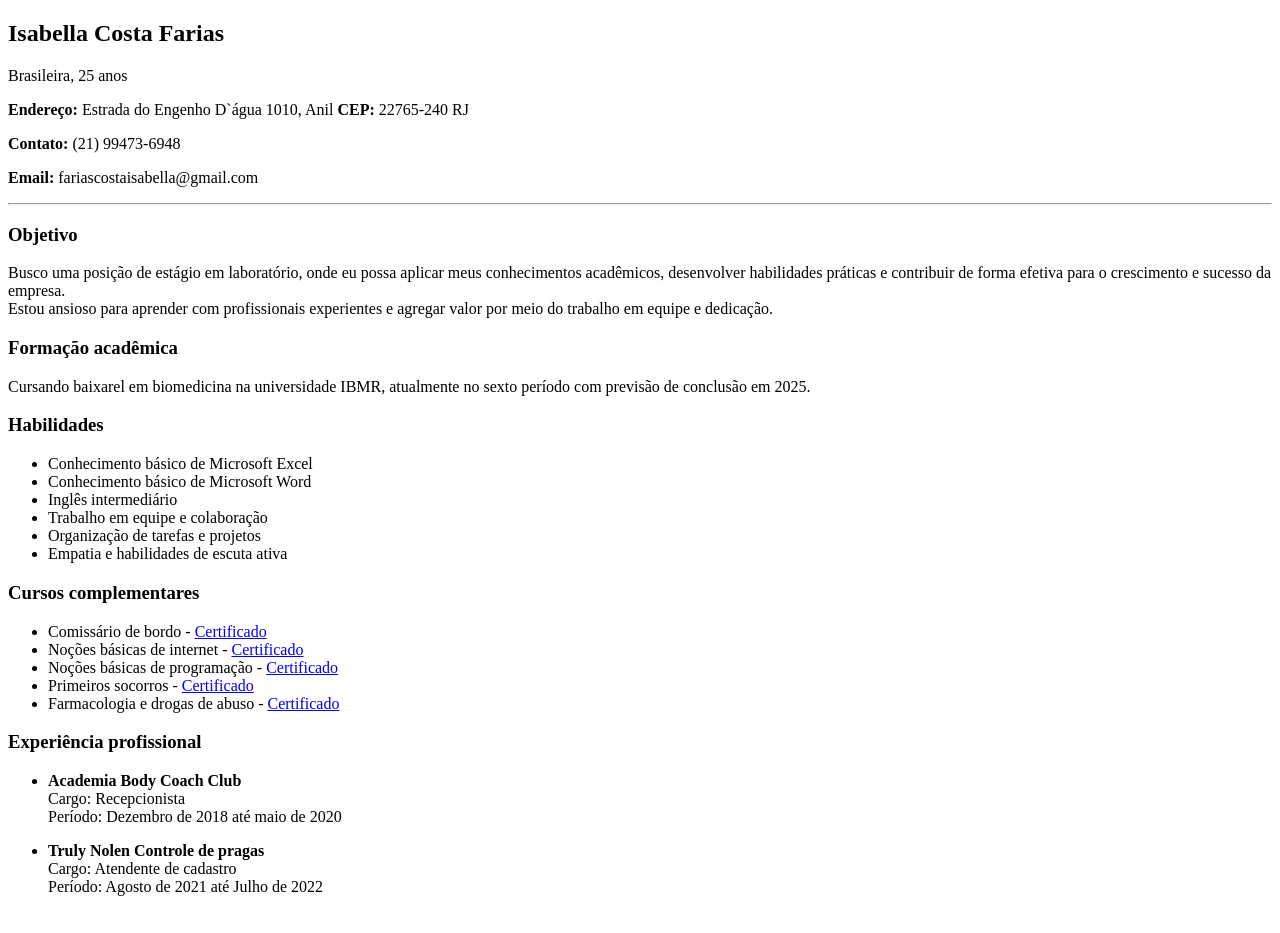
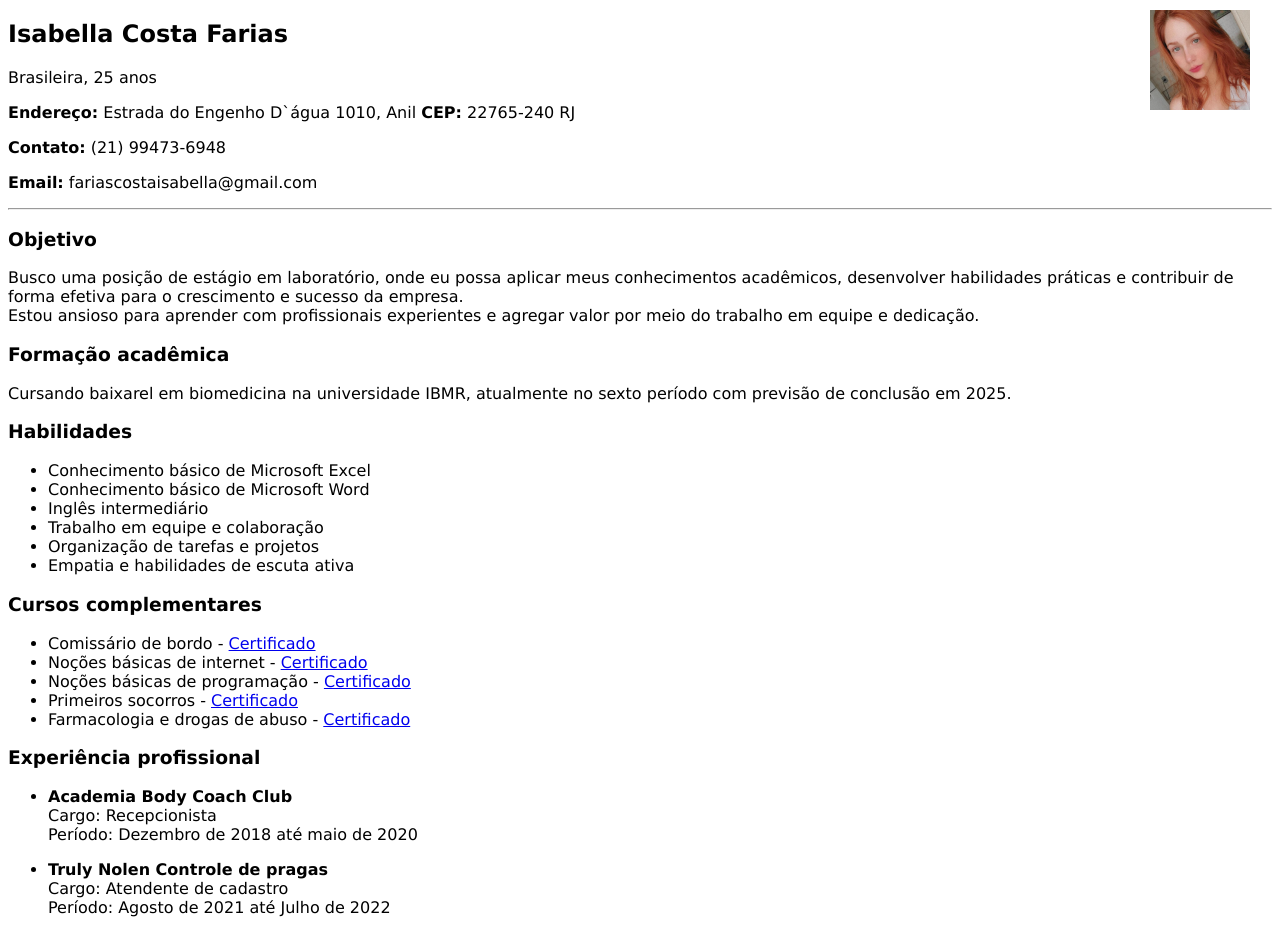
Before and after one commit to BellCosta/First, a plain HTML site: page index.html in a window 1280 px wide. Before the commit the page ends 912 px from the top, so only its background shows below. Drawn offline with Linux system fonts and the light colour scheme.

Commit message:
Estilização da fonte e adição de imagem com arquivo CSS

```diff
--- a/index.html
+++ b/index.html
@@ -4,9 +4,11 @@
     <meta charset="UTF-8">
     <meta name="viewport" content="width=device-width, initial-scale=1.0">
     <title>Currículo Isabella Costa</title>
+    <link rel="stylesheet" href="main.css"> <!--A tag link é utilizada para vincular recursos externos, como o CSS, caso o arquivo CSS não esteja na mesma pasta que o html, é necessário indicar o caminho através do termo href="caminho do arquivo"-->
 </head>
 <body>
     <h2>Isabella Costa Farias</h2>
+    <img src="Imagem.png">
     <p>Brasileira, 25 anos</p>
     <p><b>Endereço:</b> Estrada do Engenho D`água 1010, Anil <b>CEP:</b> 22765-240 RJ</p>
     <p><b>Contato:</b> (21) 99473-6948</p>
--- a/main.css
+++ b/main.css
@@ -0,0 +1,9 @@
+body{ /* Body é um seletor de regra, usado para selecionar a quais elementos os estilos se aplicam, no caso, a todos os elementos em body */
+    font-family: Verdana, Geneva, Tahoma, sans-serif;
+}
+
+img{ /* Img é um seletor de regra, usado para selecionar a quais elementos os estilos se aplicam, no caso, a todos os elementos em img */
+    position:absolute; /*A propriedade "position" com o valor "absolute" permite posicionar a imagem de forma absoluta, em relação ao seu elemento pai mais próximo que tenha uma posição definida (ou em relação à janela do navegador, se nenhum elemento pai tiver posição definida). */
+    top: 10px; /*Distância entre o topo da página (ou do elemento pai) e a imagem */
+    right: 30px; /* distância entre o lado direito da página (ou do elemento pai) e a imagem.*/
+}
```
Also changed, not shown: Imagem.png (added).
